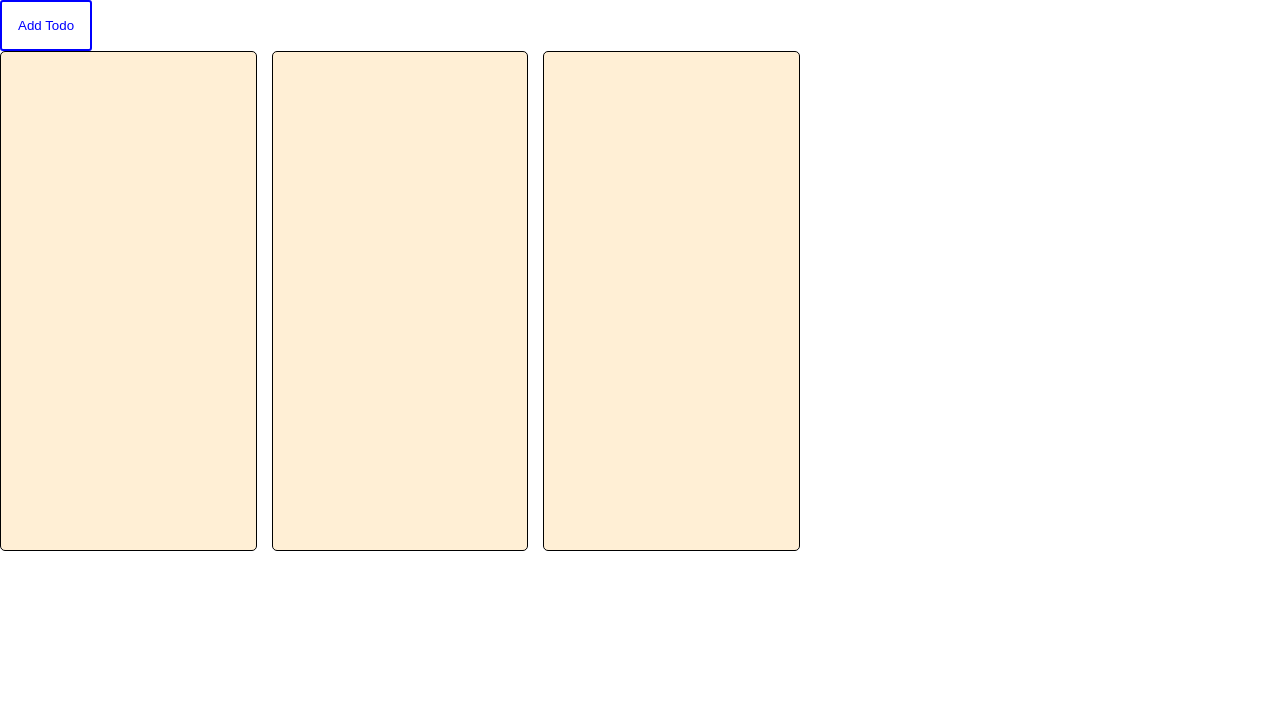
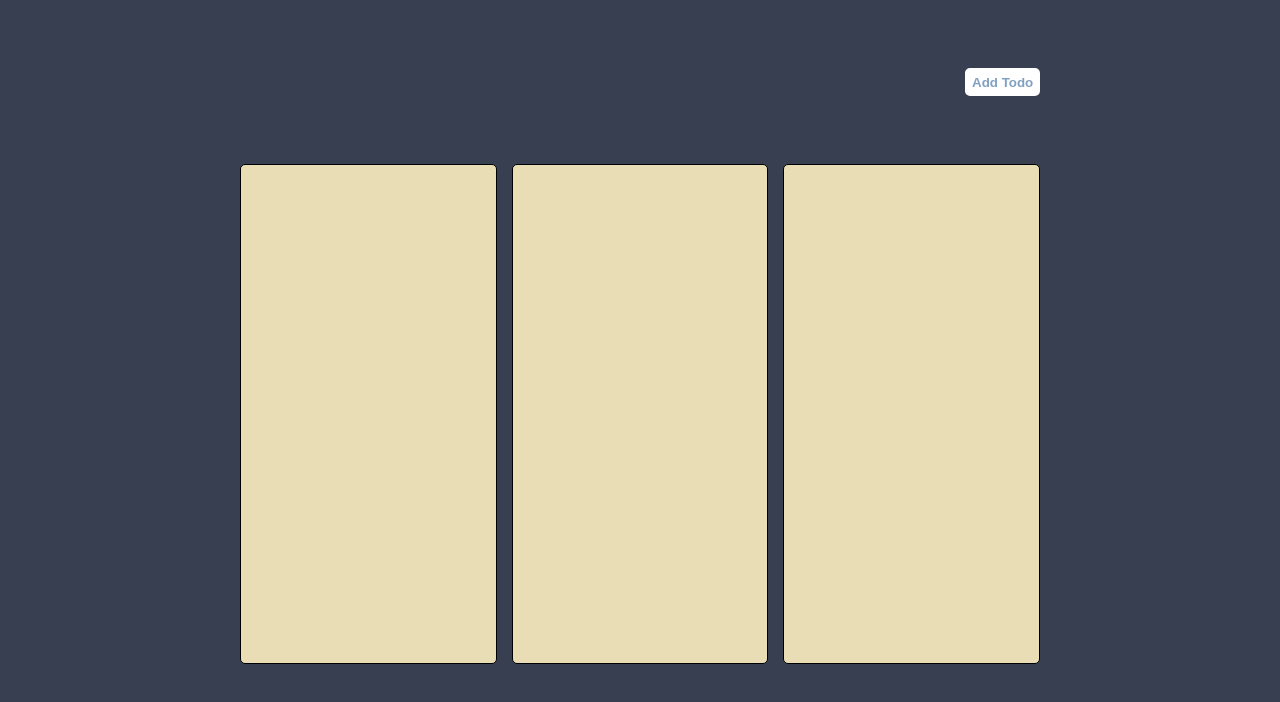
Before and after one commit to ulises-castro/todo-finito, a React (Create React App) app: page / in a window 1280 px wide. Shown: the top 702 px of the page. Built offline with nearby package versions, Linux system fonts and the light colour scheme.

Commit message:
Implement grid template to divide layout by areas and added buttons

```diff
--- a/src/App.tsx
+++ b/src/App.tsx
@@ -4,7 +4,7 @@ import TodoBoard from './containers/TodoBoard'
 
 function App() {
   return (
-    <div>
+    <div style={{background: '#373F51'}}>
       <TodoBoard />
     </div>
   );
--- a/src/components/Button/index.tsx
+++ b/src/components/Button/index.tsx
@@ -1,10 +1,18 @@
 import styled from 'styled-components'
 
 const Button = styled.button`
-  cursor-pointer: cursor;
-  border: 1px solid blue;
-  border-radius: 3px;
-  padding: 0.5rem;
+  border: 2px solid #80A1C1;
+  background: white;
+  border-radius: 5px;
+  color: #80A1C1;
+  padding: 0.3rem;
+  cursor: pointer;
+`
+export const InvertedBtn = styled(Button)`
+  background: white;
+  color: #80A1C1;
+  font-weight: bold;
+  border-color: white;
 `
 
 export default Button;
--- a/src/containers/TodoBoard/index.tsx
+++ b/src/containers/TodoBoard/index.tsx
@@ -1,16 +1,28 @@
 import React, { useReducer, MouseEvent } from "react";
 import styled from "styled-components";
-import Button from 'components/Button'
+import { InvertedBtn } from "components/Button";
 import todoReducer, { initialTodoState } from "./todoReducer";
-import { TodoBase } from './models/Todo.interface'
+import { TodoBase } from "./models/Todo.interface";
 
 const TodoBody = styled.div`
-  display: block;
+  display: grid;
+  justify-content: center;
+  grid-template-areas:
+    "action-bar"
+    "todo-container";
   height: 100vh;
   width: 100vw;
 `;
 
+const ActionBar = styled.header`
+  grid-area: action-bar;
+  display: flex;
+  align-items: center;
+  justify-content: end;
+`
+
 const TodoContainer = styled.section`
+  grid-area: todo-container;
   display: flex;
   column-gap: 15px;
   height: 500px;
@@ -20,24 +32,25 @@ const TodoContainer = styled.section`
 
 const UnDoneTodo = styled.section`
   flex-grow: 1;
-  background: papayawhip;
+  background: #e8ddb5;
   border: 1px solid;
   border-radius: 5px;
 `;
 
-const ButtonBlue = styled( Button )`
-  padding: 1rem;
-  color: blue;
-  border: 2px solid blue;
-  background: white;
-`;
+const SimpleBtn = styled(InvertedBtn)``;
 
 function TodoBoard() {
   const [state, dispatch] = useReducer(todoReducer, initialTodoState);
 
-  const renderTodos: Array<React.ReactElement> = state.todos.map((todo: any) => (
-    <li key={todo.id}><button onClick={(event) => handlerRemoveTodo(todo.id, event)}>{todo.title}</button></li>
-  ));
+  const renderTodos: Array<React.ReactElement> = state.todos.map(
+    (todo: any) => (
+      <li key={todo.id}>
+        <button onClick={(event) => handlerRemoveTodo(todo.id, event)}>
+          {todo.title}
+        </button>
+      </li>
+    )
+  );
 
   const handlerAddTodo = (event: MouseEvent<HTMLButtonElement>) => {
     const payload: TodoBase = {
@@ -49,15 +62,20 @@ function TodoBoard() {
     dispatch({ type: "ADD_TODO", payload });
   };
 
-  const handlerRemoveTodo = (todoId: number, event: MouseEvent<HTMLButtonElement>) => {
-    const payload = todoId
+  const handlerRemoveTodo = (
+    todoId: number,
+    event: MouseEvent<HTMLButtonElement>
+  ) => {
+    const payload = todoId;
 
-    dispatch({ type: "REMOVE_TODO", payload })
-  }
+    dispatch({ type: "REMOVE_TODO", payload });
+  };
 
   return (
     <TodoBody>
-      <ButtonBlue onClick={handlerAddTodo}>Add Todo</ButtonBlue>
+      <ActionBar>
+        <div><SimpleBtn onClick={handlerAddTodo}>Add Todo</SimpleBtn></div>
+      </ActionBar>
       <TodoContainer>
         <UnDoneTodo>{renderTodos}</UnDoneTodo>
         <UnDoneTodo>{renderTodos}</UnDoneTodo>
```
